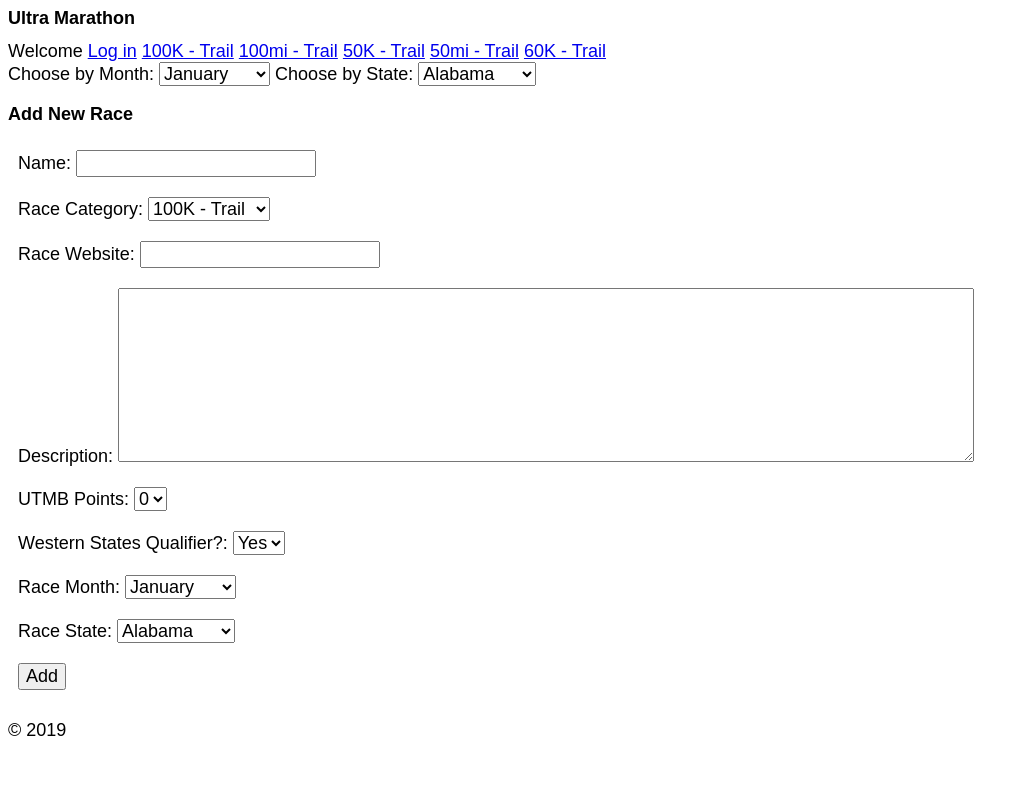
After one commit to StephenGnoza/ultramarathoncatalogue, a Flask app: page /race/add in a window 1280 px wide. The commit adds this page. Shown: the whole page, without its empty margins (0-1029 px from the left). Run offline with Flask 2, Linux system fonts and the light colour scheme; some libraries are stand-ins or nearby versions.

Commit message:
Add race, but not yet with user authentication.

```diff
--- a/application.py
+++ b/application.py
@@ -197,10 +197,10 @@ def HomePage():
     return render_template('distances.html', months=months, states=states, racecats=racecats)
 
 #list races by category
-@app.route('/racecat/<int:racecat_id>')
-def RaceCatList(racecat_id):
-    races = session.query(RaceItem).filter_by(id=racecat_id)
-    racecat = session.query(RaceCat).filter_by(id=racecat_id).one()
+@app.route('/racecat/<int:race_cat_id>')
+def RaceCatList(race_cat_id):
+    races = session.query(RaceItem).filter_by(race_cat_id=race_cat_id)
+    racecat = session.query(RaceCat).filter_by(id=race_cat_id).one()
     return render_template('races.html', months=months, states=states, racecats=racecats, races=races, racecat=racecat)
 
 #race page
@@ -209,6 +209,16 @@ def RacePage(race_id):
     race = session.query(RaceItem).filter_by(id=race_id).one()
     return render_template('race.html', months=months, states=states, racecats=racecats, race=race)
 
+#add race
+@app.route('/race/add', methods=['GET', 'POST'])
+def addRacePage():
+    if request.method == 'POST':
+        newItem = RaceItem(name=request.form['race_add_name'], race_cat_id=request.form['race_add_racecat'], race_website=request.form['race_add_race_website'], description=request.form['race_add_description'], utmb_points=request.form['race_add_utmbpoints'], wser_qualifier=request.form['race_add_wser'], month_id=request.form['race_add_month'], state_id=request.form['race_add_state'], user_id=login_session['user_id'])
+        session.add(newItem)
+        session.commit()
+        return render_template('races.html', months=months, states=states, racecats=racecats, racecat=request.form['race_add_racecat'])
+    else:
+        return render_template('race_add.html', months=months, states=states, racecats=racecats)
 
 if __name__ == '__main__':
     app.secret_key = 'super_secret_key'
--- a/database_setup.py
+++ b/database_setup.py
@@ -57,8 +57,6 @@ class RaceItem(Base):
     name = Column(String(80), nullable=False)
     id = Column(Integer, primary_key=True)
     description = Column(String(250))
-    units = Column(String(2))
-    distance = Column(Float)
     utmb_points = Column(String(5))
     wser_qualifier = Column(String(5))
     race_cat_id = Column(Integer, ForeignKey('race_cat.id'))
--- a/db_initial_data.py
+++ b/db_initial_data.py
@@ -62,8 +62,7 @@ session.bulk_save_objects(RaceCat)
 session.commit()
 
 #add initial races
-NewRace = RaceItem(name="Black Canyon Ultras 100K", description="Run the trails in the beautiful Black Canyon of Arizona",
-                    distance="100", units="km", utmb_points="3", wser_qualifier="Y", race_website="aravaiparunning.com",
+NewRace = RaceItem(name="Black Canyon Ultras 100K", description="Run the trails in the beautiful Black Canyon of Arizona", utmb_points="3", wser_qualifier="Y", race_website="aravaiparunning.com",
                     state_id="1", month_id="2", race_cat_id="3")
 session.add(NewRace)
 session.commit()
--- a/static/styles.css
+++ b/static/styles.css
@@ -1,3 +1,8 @@
+*{
+  font-family: sans-serif;
+  font-size: 18px;
+}
+
 .container{
   width: 100%;
 }
@@ -13,3 +18,9 @@
   padding: 10px;
   background-color: #eeeeee;
 }
+
+.form_row{
+  clear:both;
+  width: 100%;
+  padding: 10px;
+}
--- /dev/null
+++ b/templates/race_add.html
@@ -0,0 +1,73 @@
+{% extends "catalogue.html" %}
+{% block content %}
+{% include "header.html" %}
+<h2>Add New Race</h2>
+
+<form method="post">
+    <div class="form_row">
+    Name: <input type="text" name="race_add_name">
+    </div>
+
+    <div class="form_row">
+    Race Category:
+    <select type="select" name="race_add_racecat">
+    {% for racecat in racecats %}
+    <option value="{{racecat.id}}">{{ racecat.name }}</option>
+    {% endfor %}
+    </select>
+    </div>
+
+    <div class="form_row">
+    Race Website: <input type="text" name="race_add_race_website">
+    </div>
+
+    <div class="form_row">
+    Description: <textarea name="race_add_description" rows="8" cols="80"></textarea>
+    </div>
+
+    <div class="form_row">
+    UTMB Points:
+    <select name="race_add_utmbpoints">
+      <option value="0">0</option>
+      <option value="1">1</option>
+      <option value="2">2</option>
+      <option value="3">3</option>
+      <option value="4">4</option>
+      <option value="5">5</option>
+    </select>
+    </div>
+
+    <div class="form_row">
+    Western States Qualifier?:
+    <select name="race_add_wser">
+      <option value="Y">Yes</option>
+      <option value="N">No</option>
+    </select>
+    </div>
+
+    <div class="form_row">
+    Race Month:
+    <select type="select" name="race_add_month">
+    {% for month in months %}
+    <option value="{{month.id}}">{{ month.name }}</option>
+    {% endfor %}
+    </select>
+    </div>
+
+    <div class="form_row">
+    Race State:
+    <select type="select" name="race_add_state">
+    {% for state in states %}
+    <option value="{{state.id}}">{{ state.name }}</option>
+    {% endfor %}
+    </select>
+    </div>
+
+    <div class="form_row">
+      <input type="submit" name="race_add_submit" value="Add">
+    </div>
+</form>
+
+{% include "footer.html" %}
+
+{% endblock %}
--- a/templates/races.html
+++ b/templates/races.html
@@ -5,6 +5,11 @@
 {% for race in races %}
 <div class="race_block">
 <a href="../race/{{ race.id }}">{{ race.name }}</a>
+Category: {{race.race_cat.name}}
+
+{% if race.user_id == session.user_id %}
+<a href="/edit/{{race.id}}">Edit</a>
+{% endif %}
 </div>
 {% endfor %}
 {% include "footer.html" %}
```
